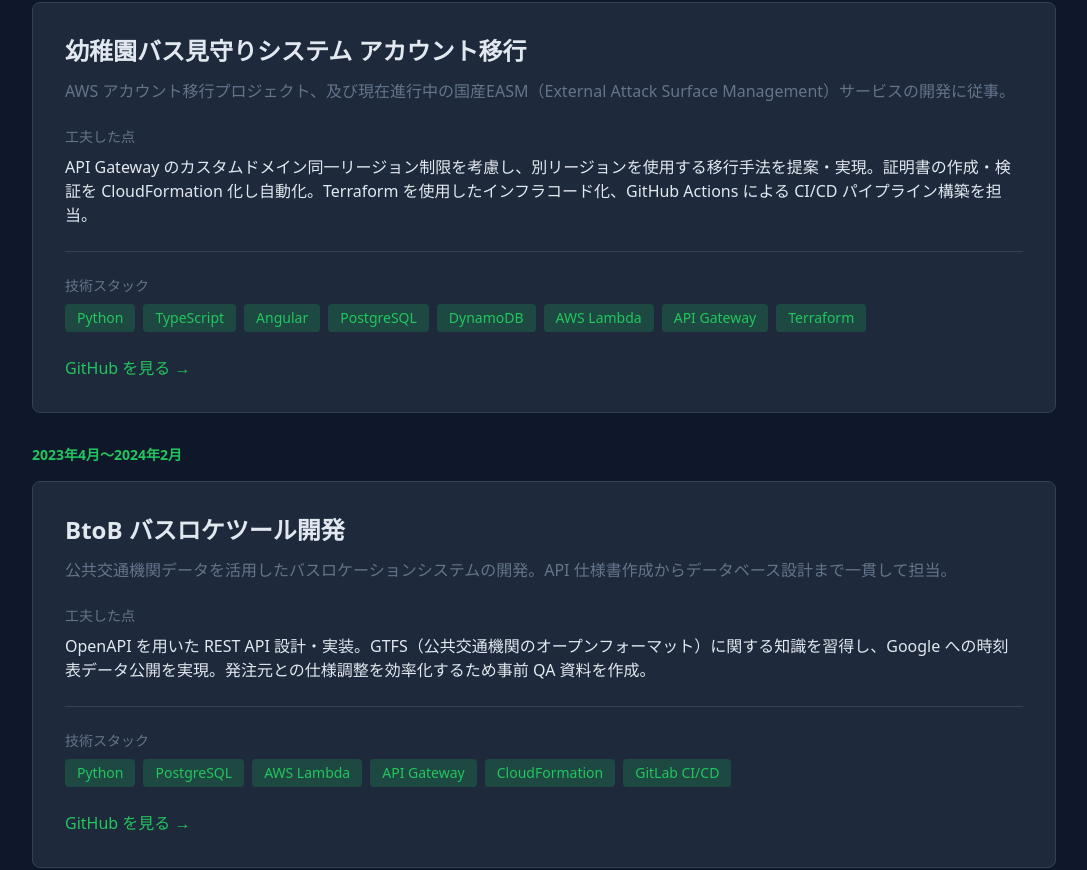
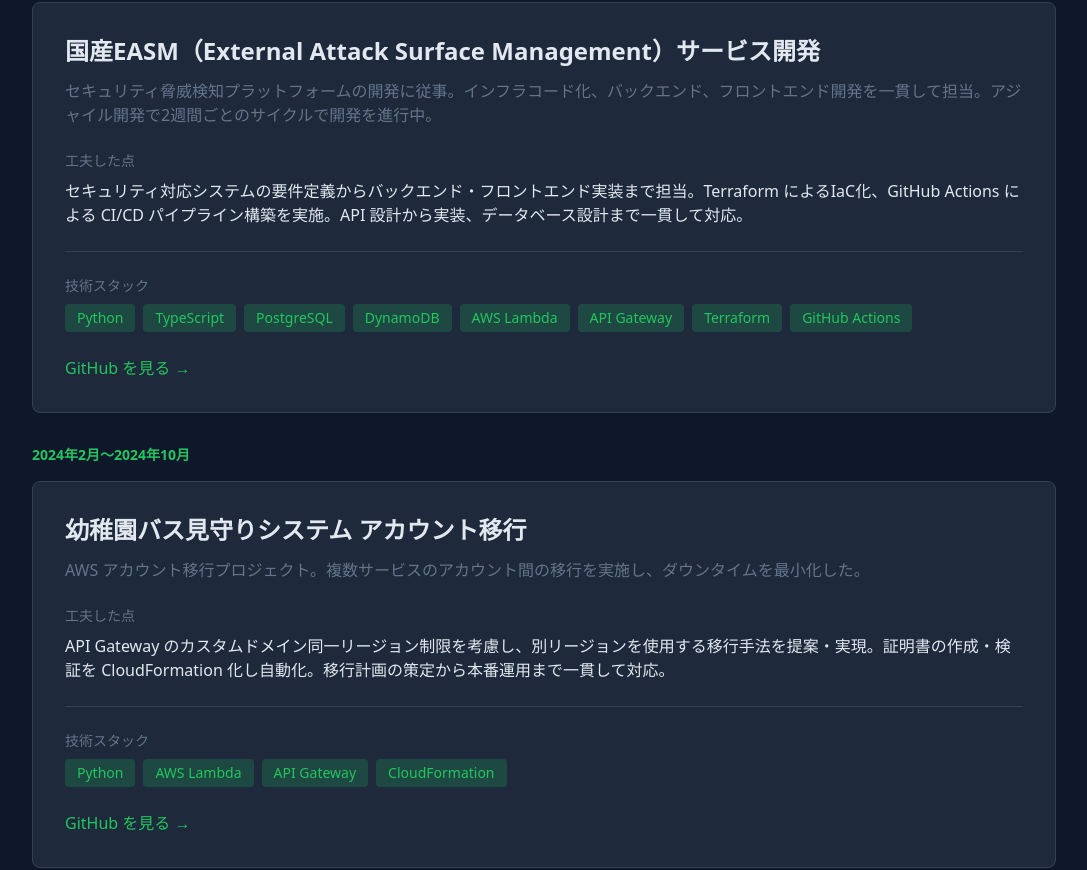
Before and after one commit to y-kobuchi/y-kobuchi.github.io, a Next.js app: page /works in a window 1280 px wide. Shown: the part 517-1387 px from the top of the page, without its empty margins (96-1183 px from the left). Built offline with nearby package versions, Linux system fonts and the light colour scheme.

Commit message:
プロジェクト紹介の部分で一部データが破損していたので修正

```diff
--- a/src/app/works/page.tsx
+++ b/src/app/works/page.tsx
@@ -5,26 +5,37 @@ export default function Works() {
   const works = [
     {
       id: "work-1",
-      title: "幼稚園バス見守りシステム アカウント移行",
-      period: "2024年2月～2024年10月 / 2024年10月～現在",
+      title: "国産EASM（External Attack Surface Management）サービス開発",
+      period: "2024年10月～現在",
       description:
-        "AWS アカウント移行プロジェクト、及び現在進行中の国産EASM（External Attack Surface Management）サービスの開発に従事。",
+        "セキュリティ脅威検知プラットフォームの開発に従事。インフラコード化、バックエンド、フロントエンド開発を一貫して担当。アジャイル開発で2週間ごとのサイクルで開発を進行中。",
       techStack: [
         "Python",
         "TypeScript",
-        "Angular",
         "PostgreSQL",
         "DynamoDB",
         "AWS Lambda",
         "API Gateway",
         "Terraform",
+        "GitHub Actions",
       ],
       effort:
-        "API Gateway のカスタムドメイン同一リージョン制限を考慮し、別リージョンを使用する移行手法を提案・実現。証明書の作成・検証を CloudFormation 化し自動化。Terraform を使用したインフラコード化、GitHub Actions による CI/CD パイプライン構築を担当。",
+        "セキュリティ対応システムの要件定義からバックエンド・フロントエンド実装まで担当。Terraform によるIaC化、GitHub Actions による CI/CD パイプライン構築を実施。API 設計から実装、データベース設計まで一貫して対応。",
       githubUrl: "https://github.com/y-kobuchi",
     },
     {
       id: "work-2",
+      title: "幼稚園バス見守りシステム アカウント移行",
+      period: "2024年2月～2024年10月",
+      description:
+        "AWS アカウント移行プロジェクト。複数サービスのアカウント間の移行を実施し、ダウンタイムを最小化した。",
+      techStack: ["Python", "AWS Lambda", "API Gateway", "CloudFormation"],
+      effort:
+        "API Gateway のカスタムドメイン同一リージョン制限を考慮し、別リージョンを使用する移行手法を提案・実現。証明書の作成・検証を CloudFormation 化し自動化。移行計画の策定から本番運用まで一貫して対応。",
+      githubUrl: "https://github.com/y-kobuchi",
+    },
+    {
+      id: "work-3",
       title: "BtoB バスロケツール開発",
       period: "2023年4月～2024年2月",
       description:
@@ -42,7 +53,7 @@ export default function Works() {
       githubUrl: "https://github.com/y-kobuchi",
     },
     {
-      id: "work-3",
+      id: "work-4",
       title: "BtoC ドラレコ開発（サーバーサイド）",
       period: "2022年7月～2023年4月",
       description:
@@ -60,23 +71,37 @@ export default function Works() {
       githubUrl: "https://github.com/y-kobuchi",
     },
     {
-      id: "work-4",
+      id: "work-5",
       title: "研究開発 バス乗客人物判定システム",
       period: "2021年3月～2022年7月",
       description:
         "動画からの人物判定と画像解析を行うシステムの研究開発。画像処理ツール、モザイク加工機能の開発を担当。",
-      techStack: ["Python", "OpenCV", "AWS Lambda", "AWS VPC", "CloudFormation", "SORACOM"],
+      techStack: [
+        "Python",
+        "OpenCV",
+        "AWS Lambda",
+        "AWS VPC",
+        "CloudFormation",
+        "SORACOM",
+      ],
       effort:
         "動画から1フレーム毎の画像を切り出し、OpenCV を使用してモザイク加工。VPC ピアリング設定で特定 IP アドレスのみを許可。SORACOM を使用した通信制御を実現。現地実証実験対応も実施。",
       githubUrl: "https://github.com/y-kobuchi",
     },
     {
-      id: "work-5",
+      id: "work-6",
       title: "研究開発 AI 利用システム",
       period: "2020年10月～2021年3月",
       description:
         "AI を活用したシステム開発。フロントエンドからバックエンドまで幅広く携わった新卒初プロジェクト。",
-      techStack: ["Python", "Tornado", "HTML/CSS", "JavaScript", "PostgreSQL", "AWS EC2"],
+      techStack: [
+        "Python",
+        "Tornado",
+        "HTML/CSS",
+        "JavaScript",
+        "PostgreSQL",
+        "AWS EC2",
+      ],
       effort:
         "3画面の UI 開発。バックエンドから取得したデータを可視化。Python フレームワーク Tornado の使い方を習得。",
       githubUrl: "https://github.com/y-kobuchi",
@@ -100,7 +125,9 @@ export default function Works() {
           {works.map((work) => (
             <div key={work.id}>
               <div className="mb-4">
-                <p className="text-sm text-primary-accent font-semibold">{work.period}</p>
+                <p className="text-sm text-primary-accent font-semibold">
+                  {work.period}
+                </p>
               </div>
               <WorkCard {...work} />
             </div>
```
